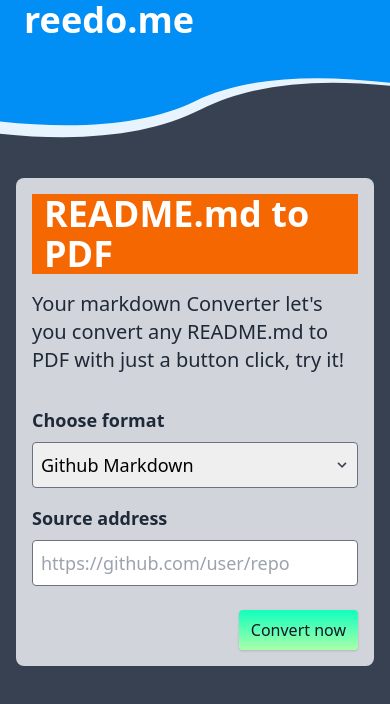
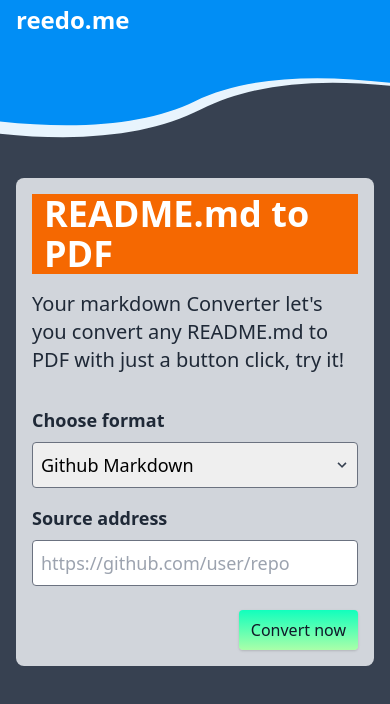
Before and after one commit to p3t3r67x0/markdown-webapp, a plain HTML site: page app/index.html in a window 390 px wide. Drawn offline with nearby package versions, Linux system fonts and the light colour scheme; no server answers.

Commit message:
updated website title for mobile viewports

```diff
--- a/app/index.html
+++ b/app/index.html
@@ -23,7 +23,7 @@
 
 <body class="bg-gray-700 relative">
   <div class="absolute w-full">
-    <h1 class="absolute w-full text-4xl lg:text-6xl font-bold text-white px-6">reedo.me</h1>
+    <h1 class="absolute w-full text-2xl lg:text-6xl font-bold text-white px-4 mt-1 lg:px-6">reedo.me</h1>
     <svg class="" xmlns="http://www.w3.org/2000/svg" xmlns:xlink="http://www.w3.org/1999/xlink" viewBox="0 350 1440 657">
       <defs>
         <path d="M0 892.505c308.829 32.498 548.829 7.536 720-74.885 171.171-82.422 411.171-104.978 720-67.668V0H0v892.505z" id="a" />
```
